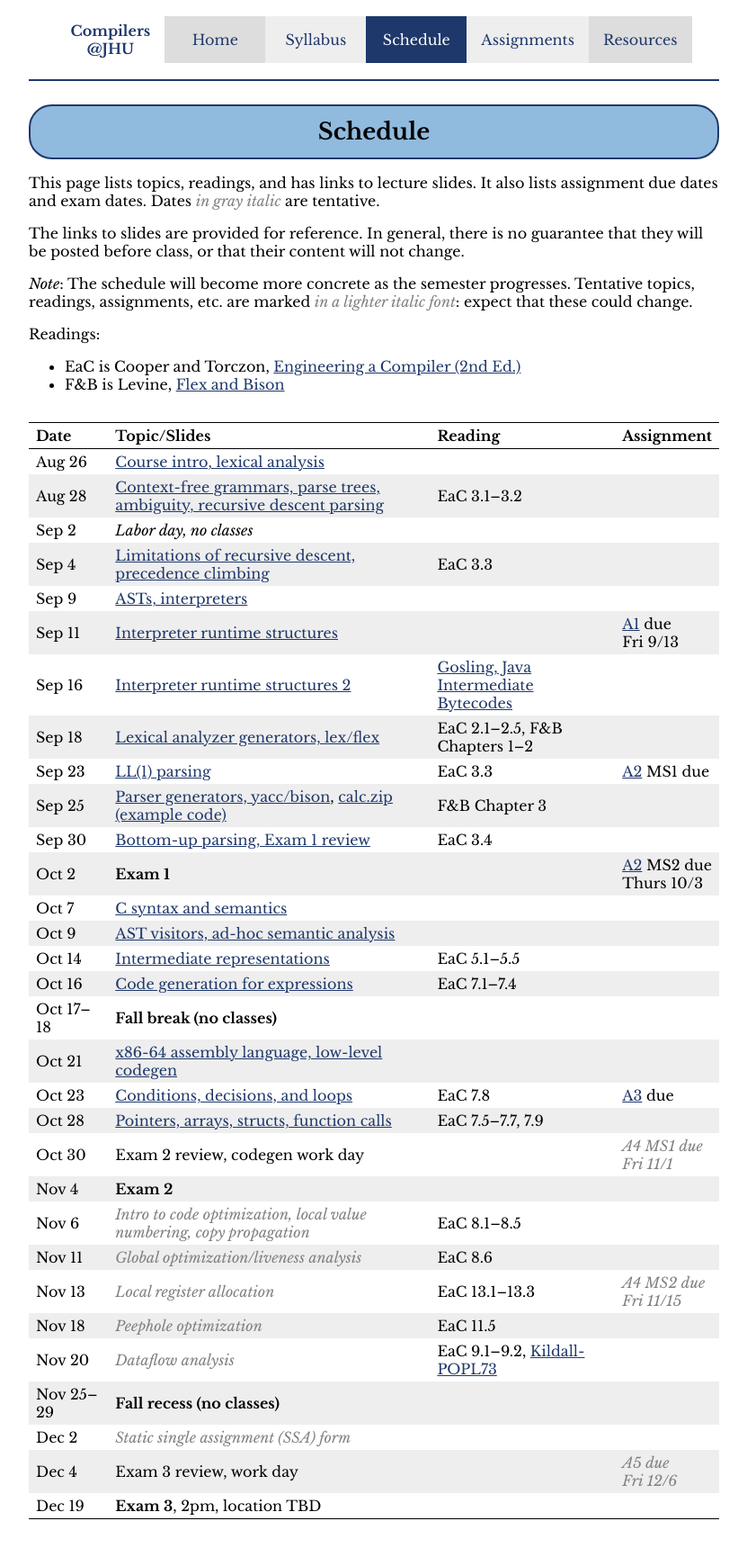
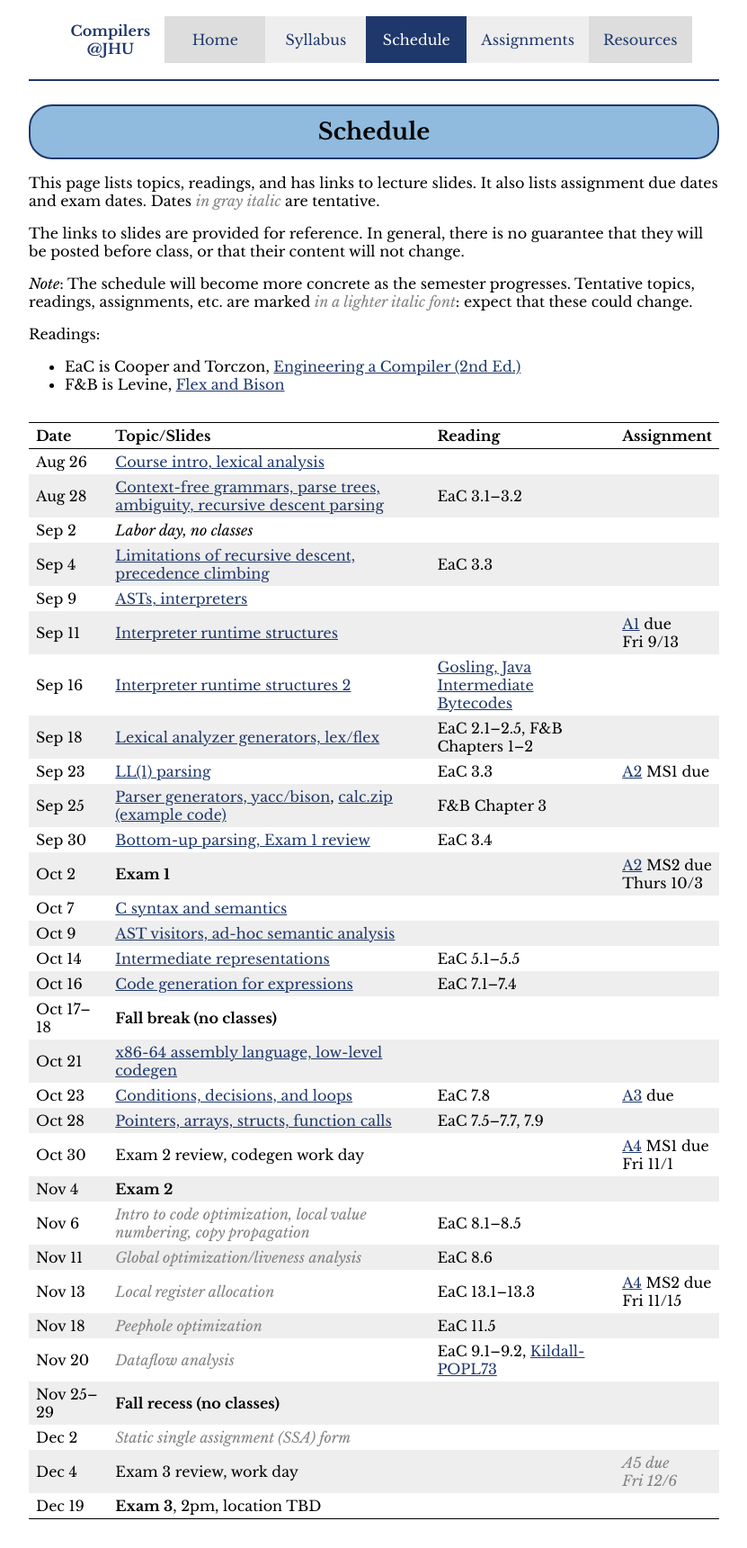
Before and after one commit to jhucompilers/fall2024, a Jekyll site: the page built from schedule.md, in a window 1280 px wide. Shown: the whole page at 90% size, without its empty margins (224-1055 px from the left). Built offline with Jekyll 4.4.1, drawn with Linux system fonts in a browser that asks for light colours.

Commit message:
link to A4 from schedule page

```diff
--- a/schedule.csv
+++ b/schedule.csv
@@ -19,11 +19,11 @@ Oct 17–18,**Fall break (no classes)**,
 Oct 21,"x86-64 assembly language, low-level codegen",lectures/lecture15-public.pdf,,,
 Oct 23,"Conditions, decisions, and loops",lectures/lecture16-public.pdf,,"EaC 7.8","[A3](assign/assign03.html) due"
 Oct 28,"Pointers, arrays, structs, function calls",lectures/lecture17-public.pdf,,"EaC 7.5–7.7, 7.9",,
-Oct 30,"Exam 2 review, codegen work day",,,"","<span class='tentative'>A4 MS1 due<br>Fri 11/1"
+Oct 30,"Exam 2 review, codegen work day",,,"","[A4](assign/assign04.html) MS1 due<br>Fri 11/1"
 Nov 4,"**Exam 2**",,,
 Nov 6,"<span class='tentative'>Intro to code optimization, local value numbering, copy propagation</span>",,,"EaC 8.1–8.5"
 Nov 11,"<span class='tentative'>Global optimization/liveness analysis</span>","",,"EaC 8.6"
-Nov 13,"<span class='tentative'>Local register allocation</span>","",,"EaC 13.1–13.3","<span class='tentative'>A4 MS2 due<br>Fri 11/15</span>"
+Nov 13,"<span class='tentative'>Local register allocation</span>","",,"EaC 13.1–13.3","[A4](assign/assign04.html) MS2 due<br>Fri 11/15"
 Nov 18,"<span class='tentative'>Peephole optimization</span>",,,"EaC 11.5"
 Nov 20,"<span class='tentative'>Dataflow analysis</span>",,,"EaC 9.1–9.2, <a href='lectures/kildall-popl73.pdf'>Kildall-POPL73</a>",
 Nov 25–29,**Fall recess (no classes)**,
--- a/schedule.md
+++ b/schedule.md
@@ -45,11 +45,11 @@ Oct 17–18 | **Fall break (no classes)** |  |
 Oct 21 | [x86-64 assembly language, low-level codegen](lectures/lecture15-public.pdf) |  |
 Oct 23 | [Conditions, decisions, and loops](lectures/lecture16-public.pdf) | EaC 7.8 | [A3](assign/assign03.html) due
 Oct 28 | [Pointers, arrays, structs, function calls](lectures/lecture17-public.pdf) | EaC 7.5–7.7, 7.9 |
-Oct 30 | Exam 2 review, codegen work day |  | <span class='tentative'>A4 MS1 due<br>Fri 11/1
+Oct 30 | Exam 2 review, codegen work day |  | [A4](assign/assign04.html) MS1 due<br>Fri 11/1
 Nov 4 | **Exam 2** |  |
 Nov 6 | <span class='tentative'>Intro to code optimization, local value numbering, copy propagation</span> | EaC 8.1–8.5 |
 Nov 11 | <span class='tentative'>Global optimization/liveness analysis</span> | EaC 8.6 |
-Nov 13 | <span class='tentative'>Local register allocation</span> | EaC 13.1–13.3 | <span class='tentative'>A4 MS2 due<br>Fri 11/15</span>
+Nov 13 | <span class='tentative'>Local register allocation</span> | EaC 13.1–13.3 | [A4](assign/assign04.html) MS2 due<br>Fri 11/15
 Nov 18 | <span class='tentative'>Peephole optimization</span> | EaC 11.5 |
 Nov 20 | <span class='tentative'>Dataflow analysis</span> | EaC 9.1–9.2, <a href='lectures/kildall-popl73.pdf'>Kildall-POPL73</a> |
 Nov 25–29 | **Fall recess (no classes)** |  |
```
